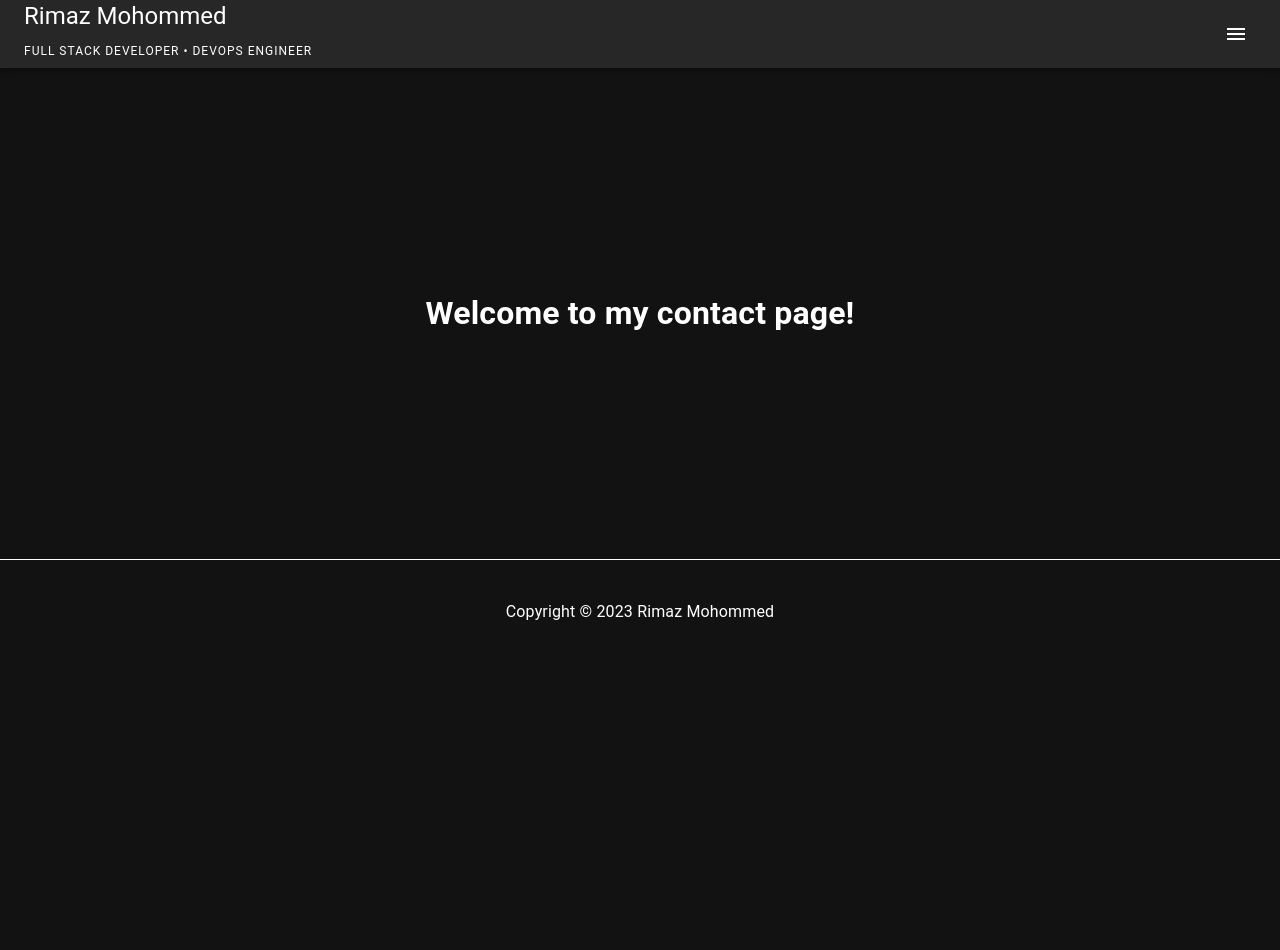
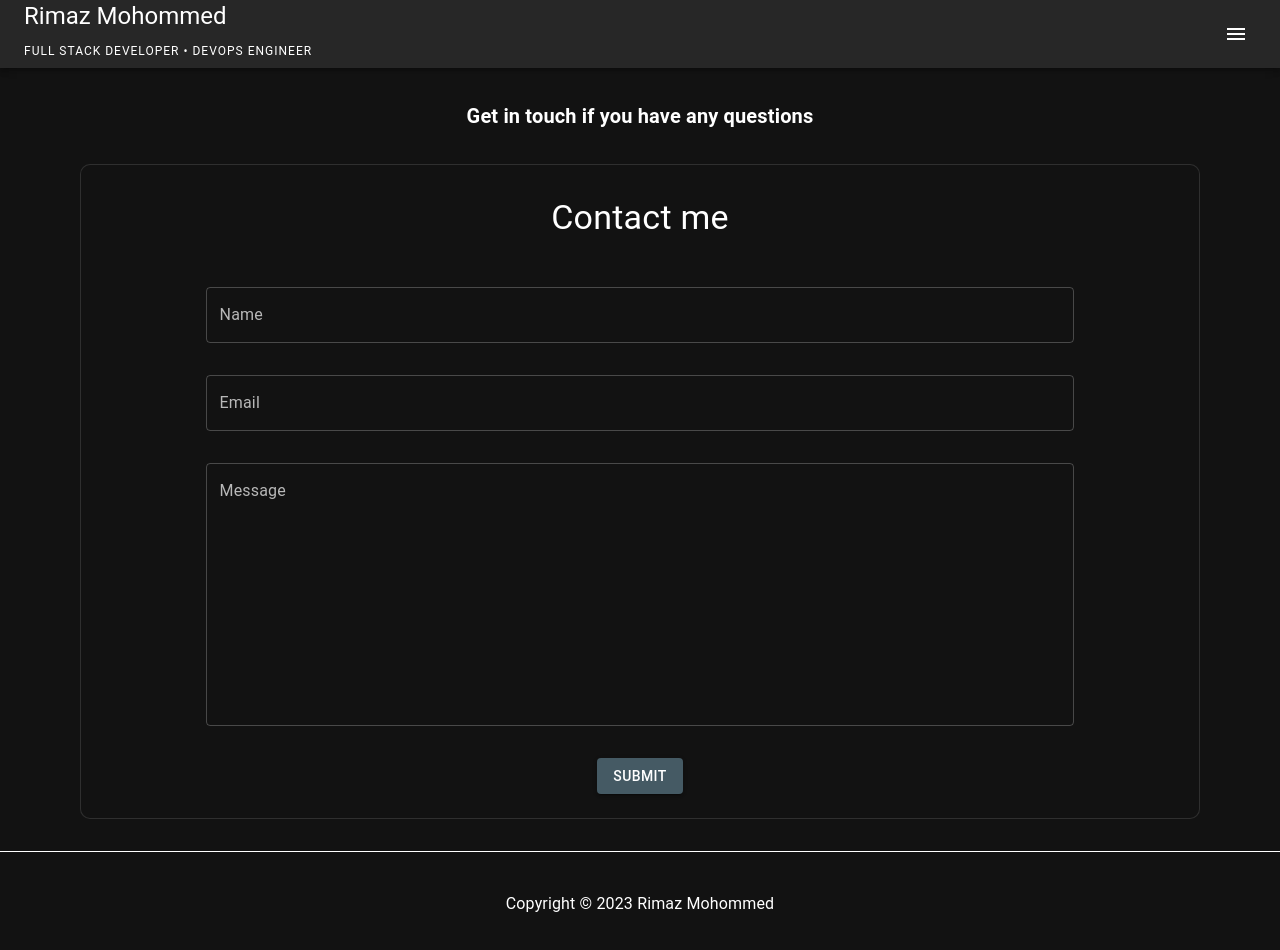
Before and after one commit to rimaz523/rimaz-website, a React (Create React App) app in the folder website-react-spa/: page /contact in a window 1280 px wide. Shown: the top 950 px of the page. Before the commit the page ends 800 px from the top, so only its background shows below. Built offline with nearby package versions, Linux system fonts and the light colour scheme.

Commit message:
add markup for contact page (#59)

```diff
--- /dev/null
+++ b/website-react-spa/src/components/forms/ContactForm.jsx
@@ -0,0 +1,39 @@
+import React from 'react'
+
+import { TextField, Stack, Typography, Button } from '@mui/material'
+
+const ContactForm = () => {
+  return (
+    <form>
+      <Typography variant='h4' pt={2} pb={6}>
+        Contact me
+      </Typography>
+      <Stack spacing={4} justifyContent='center' alignItems='center' border={0}>
+        <TextField
+          id='name'
+          label='Name'
+          variant='outlined'
+          sx={{ width: { xs: '100%', md: '80%' } }}
+        />
+        <TextField
+          id='email'
+          label='Email'
+          variant='outlined'
+          sx={{ width: { xs: '100%', md: '80%' } }}
+        />
+        <TextField
+          id='outlined-multiline-static'
+          label='Message'
+          multiline
+          rows={10}
+          sx={{ width: { xs: '100%', md: '80%' } }}
+        />
+        <Button variant='contained' type='submit'>
+          Submit
+        </Button>
+      </Stack>
+    </form>
+  )
+}
+
+export default ContactForm
--- a/website-react-spa/src/pages/contact/ContactPage.jsx
+++ b/website-react-spa/src/pages/contact/ContactPage.jsx
@@ -2,12 +2,24 @@ import React from 'react'
 
 import PropTypes from 'prop-types'
 
-import { Box } from '@mui/material'
+import { Box, Typography, Card, CardContent } from '@mui/material'
+
+import ContactForm from '../../components/forms/ContactForm'
 
 const ContactPage = ({ content }) => {
   return (
-    <Box textAlign='center' pt={{ xs: 25 }} pb={{ xs: 25 }}>
-      <h1>{content}</h1>
+    <Box textAlign='center' pt={{ xs: 4 }}>
+      <Typography variant='h6' sx={{ fontWeight: 'bold' }}>
+        {content}
+      </Typography>
+      <Card
+        variant='outlined'
+        sx={{ mx: { xs: 2, md: 10 }, my: 4, borderRadius: '10px', height: '100%' }}
+      >
+        <CardContent>
+          <ContactForm />
+        </CardContent>
+      </Card>
     </Box>
   )
 }
@@ -17,7 +29,7 @@ ContactPage.propTypes = {
 }
 
 ContactPage.defaultProps = {
-  content: 'Welcome to my contact page!',
+  content: 'Get in touch if you have any questions',
 }
 
 export default ContactPage
```
